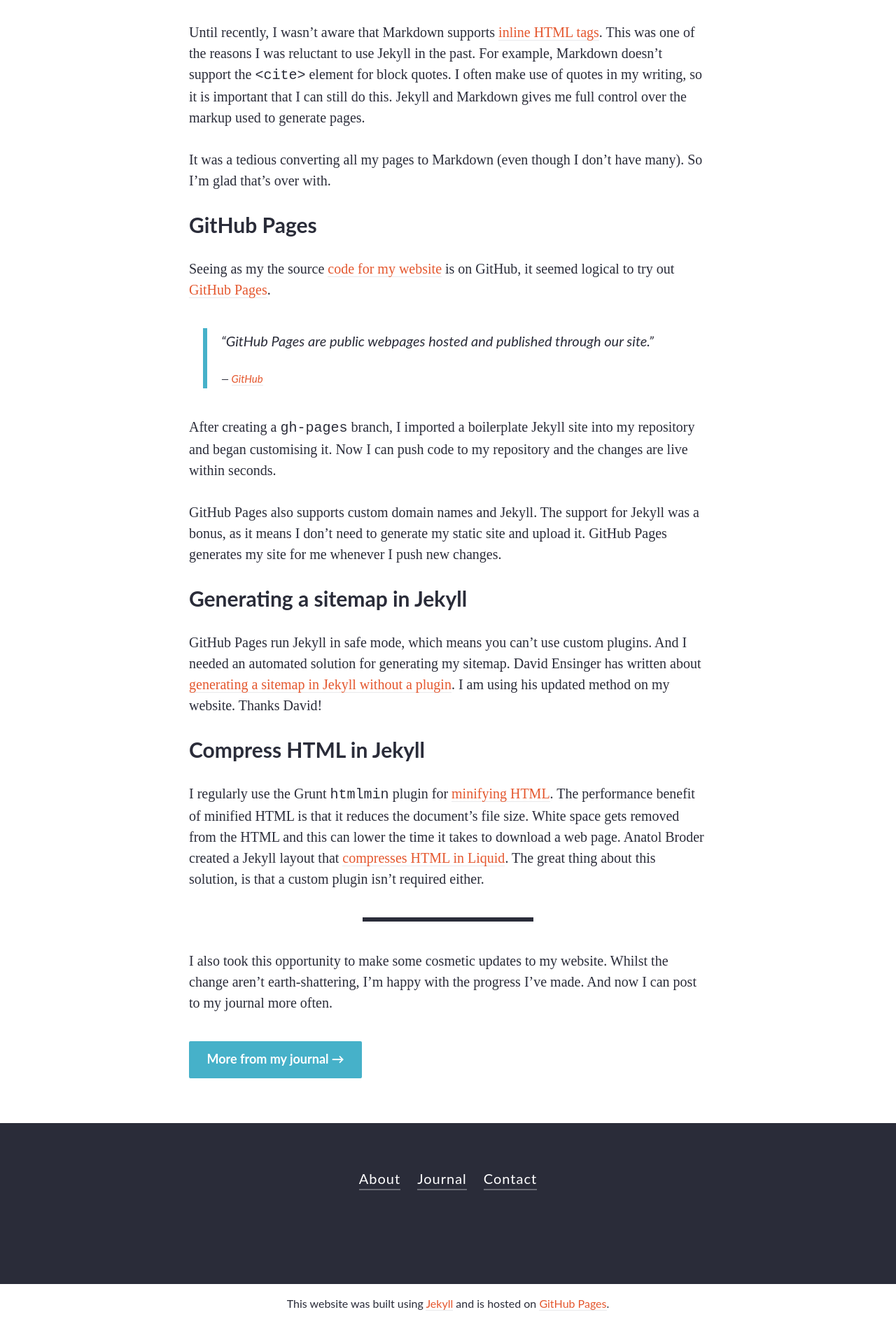
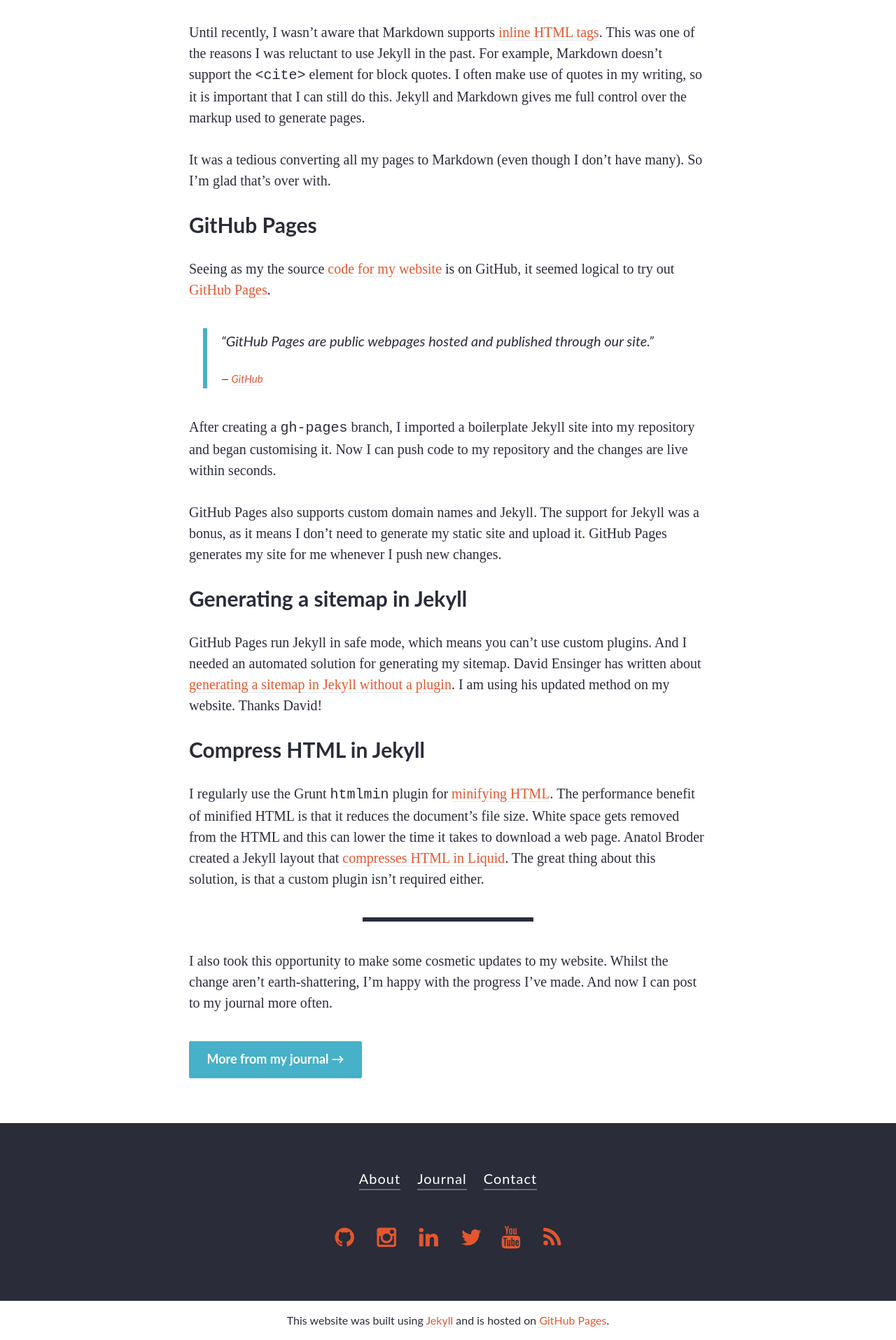
Before and after one commit to michaelthorne/michaelthorne.github.io, a Jekyll site: the page built from index.html, in a window 1280 px wide. Shown: the part 1400-3315 px from the top of the page at 70% size. Built offline with Jekyll 4.4.1, drawn with Linux system fonts in a browser that asks for light colours; before the commit the page ends 3291 px from its top, so only the background shows below that.

Commit message:
Custom icomoon font

```diff
--- a/_includes/footer.html
+++ b/_includes/footer.html
@@ -16,31 +16,31 @@
         <ul class="list">
             {% if site.profile_github %}
             <li>
-                <a href="https://github.com/{{ site.profile_github }}" title="GitHub"><span class="fa fa-github" aria-hidden="true"></span></a>
+                <a href="https://github.com/{{ site.profile_github }}" title="GitHub"><span class="icon-github" aria-hidden="true"></span></a>
             </li>
             {% endif %}
             {% if site.profile_instagram %}
             <li>
-                <a href="https://instagram.com/{{ site.profile_instagram }}" title="Instagram"><span class="fa fa-instagram" aria-hidden="true"></span></a>
+                <a href="https://instagram.com/{{ site.profile_instagram }}" title="Instagram"><span class="icon-instagram" aria-hidden="true"></span></a>
             </li>
             {% endif %}
             {% if site.profile_linkedin %}
             <li>
-                <a href="https://za.linkedin.com/in/{{ site.profile_linkedin }}" title="LinkedIn"><span class="fa fa-linkedin" aria-hidden="true"></span></a>
+                <a href="https://za.linkedin.com/in/{{ site.profile_linkedin }}" title="LinkedIn"><span class="icon-linkedin" aria-hidden="true"></span></a>
             </li>
             {% endif %}
             {% if site.profile_twitter %}
             <li>
-                <a href="https://twitter.com/{{ site.profile_twitter }}" title="Twitter"><span class="fa fa-twitter" aria-hidden="true"></span></a>
+                <a href="https://twitter.com/{{ site.profile_twitter }}" title="Twitter"><span class="icon-twitter" aria-hidden="true"></span></a>
             </li>
             {% endif %}
             {% if site.profile_youtube %}
             <li>
-                <a href="https://youtube.com/{{ site.profile_youtube }}" title="YouTube"><span class="fa fa-youtube" aria-hidden="true"></span></a>
+                <a href="https://youtube.com/{{ site.profile_youtube }}" title="YouTube"><span class="icon-youtube" aria-hidden="true"></span></a>
             </li>
             {% endif %}
             <li>
-                <a href="{{ "/feed.xml" | prepend: site.baseurl }}" title="RSS"><span class="fa fa-rss" aria-hidden="true"></span></a>
+                <a href="{{ "/feed.xml" | prepend: site.baseurl }}" title="RSS"><span class="icon-rss" aria-hidden="true"></span></a>
             </li>
         </ul>
     </div>
--- a/_sass/objects/social.scss
+++ b/_sass/objects/social.scss
@@ -18,6 +18,7 @@
         a {
             color: $color-orange;
             font-size: 1.5em; /* 24 / 16 */
+            text-decoration: none;
             transition: color 0.25s;
 
             &:focus,
--- /dev/null
+++ b/_sass/vendor/icomoon.scss
@@ -0,0 +1,48 @@
+@font-face {
+    font-family: 'icomoon';
+    src: url('/assets/fonts/icomoon.eot?-fcd7gx');
+    src: url('/assets/fonts/icomoon.eot?#iefix-fcd7gx') format('embedded-opentype'),
+         url('/assets/fonts/icomoon.ttf?-fcd7gx') format('truetype'),
+         url('/assets/fonts/icomoon.woff?-fcd7gx') format('woff'),
+         url('/assets/fonts/icomoon.svg?-fcd7gx#icomoon') format('svg');
+    font-style: normal;
+    font-weight: normal;
+}
+
+[class^="icon-"], [class*=" icon-"] {
+    font-family: 'icomoon';
+    font-style: normal;
+    font-variant: normal;
+    font-weight: normal;
+    line-height: 1;
+    speak: none;
+    text-transform: none;
+
+    /* Better Font Rendering =========== */
+    -webkit-font-smoothing: antialiased;
+    -moz-osx-font-smoothing: grayscale;
+}
+
+.icon-github:before {
+    content: "\f09b";
+}
+
+.icon-linkedin:before {
+    content: "\f0e1";
+}
+
+.icon-instagram:before {
+    content: "\f16d";
+}
+
+.icon-twitter:before {
+    content: "\f099";
+}
+
+.icon-youtube:before {
+    content: "\f167";
+}
+
+.icon-rss:before {
+    content: "\f09e";
+}
--- a/assets/css/style.scss
+++ b/assets/css/style.scss
@@ -27,6 +27,7 @@
 \* -------------------------------------------------------------------------- */
 
 @import "vendor/normalize";
+@import "vendor/icomoon";
 @import "vendor/syntax-highlighting";
 
 
```
Also changed, not shown: assets/fonts/icomoon.ttf (added), assets/fonts/icomoon.woff (added), 2 other files.
